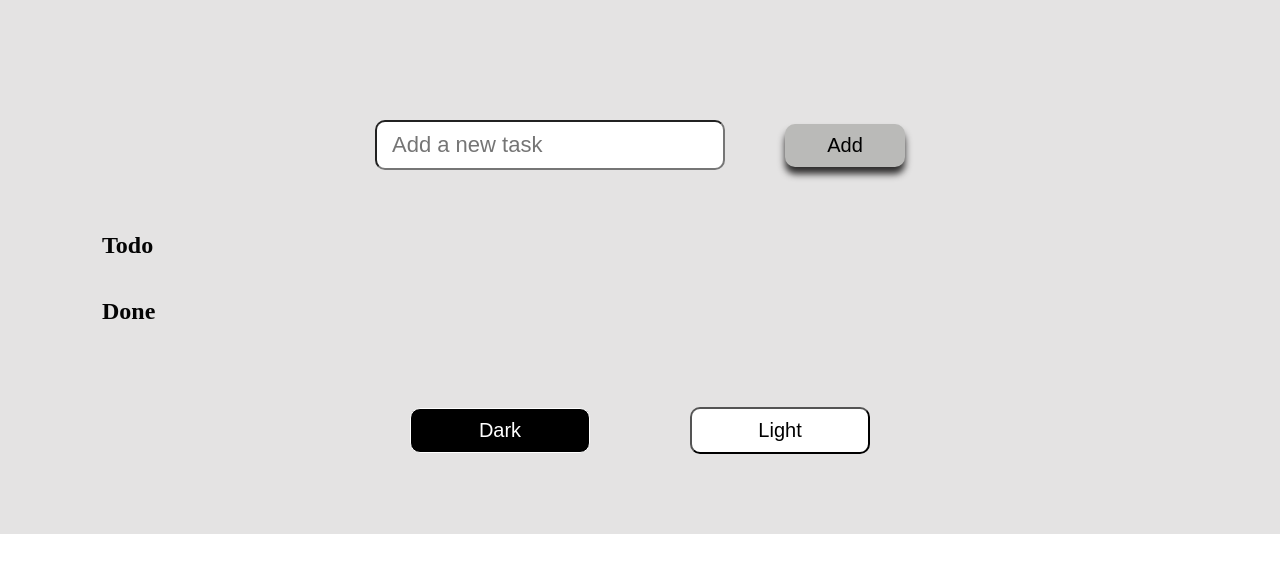
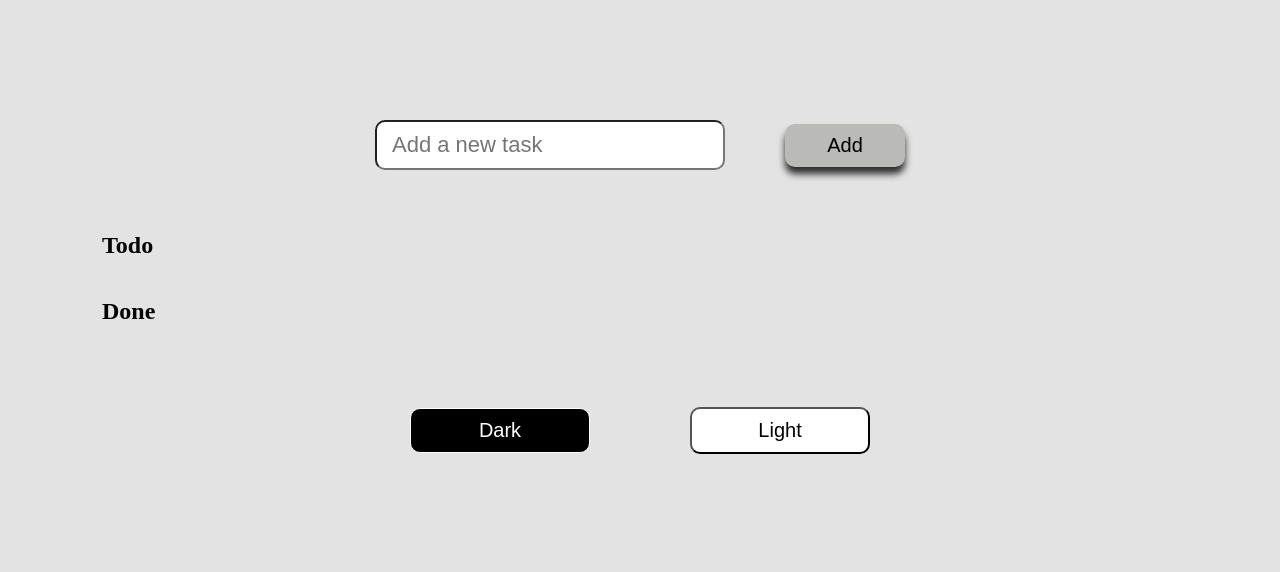
Before and after one commit to MartaOnis/todo-list, a React (Create React App) app: page / in a window 1280 px wide. Shown: the top 572 px of the page. Built offline with nearby package versions, Linux system fonts and the light colour scheme.

Commit message:
Change styles App min-height

```diff
--- a/src/components/App.js
+++ b/src/components/App.js
@@ -61,7 +61,7 @@ function App() {
   }, [taskItems, theme]);
 
   return (
-    <div className={`body ${theme}`}>
+    <div className={`body body__${theme}`}>
       <TaskForm
         input={input}
         handleSubmit={handleSubmit}
--- a/src/components/TaskTable.js
+++ b/src/components/TaskTable.js
@@ -26,7 +26,7 @@ const TaskTable = ({
           <th className="table__title">{title}</th>
         </tr>
       </thead>
-      <tbody>{taskTableRows(showCompleted)}</tbody>
+      <tbody className="table__item">{taskTableRows(showCompleted)}</tbody>
     </table>
   );
 };
--- a/src/styles/App.scss
+++ b/src/styles/App.scss
@@ -11,15 +11,19 @@
 
 // $font_main: 'Open Sans', sans-serif;
 // $font_card: 'Montserrat', sans-serif;
+
 .body {
   width: 100%;
   height: 100%;
+  min-height: 100vh;
+  overflow: auto;
+
+  &__light {
+    background-color: rgb(228, 227, 227);
+    color: rgb(4, 4, 4);
+  }
+  &__dark {
+    background-color: rgb(43, 42, 42);
+    color: rgb(250, 248, 248);
+  }
 }
-.light {
-  background-color: rgb(228, 227, 227);
-  color: rgb(4, 4, 4);
-}
-.dark {
-  background-color: rgb(43, 42, 42);
-  color: rgb(250, 248, 248);
-}
--- a/src/styles/TaskTable.scss
+++ b/src/styles/TaskTable.scss
@@ -10,7 +10,8 @@
   @media all and (min-width: 768px) {
     margin-left: 100px;
   }
+
+  &__title {
+    font-size: 24px;
+  }
 }
-.table__title {
-  font-size: 24px;
-}
```
